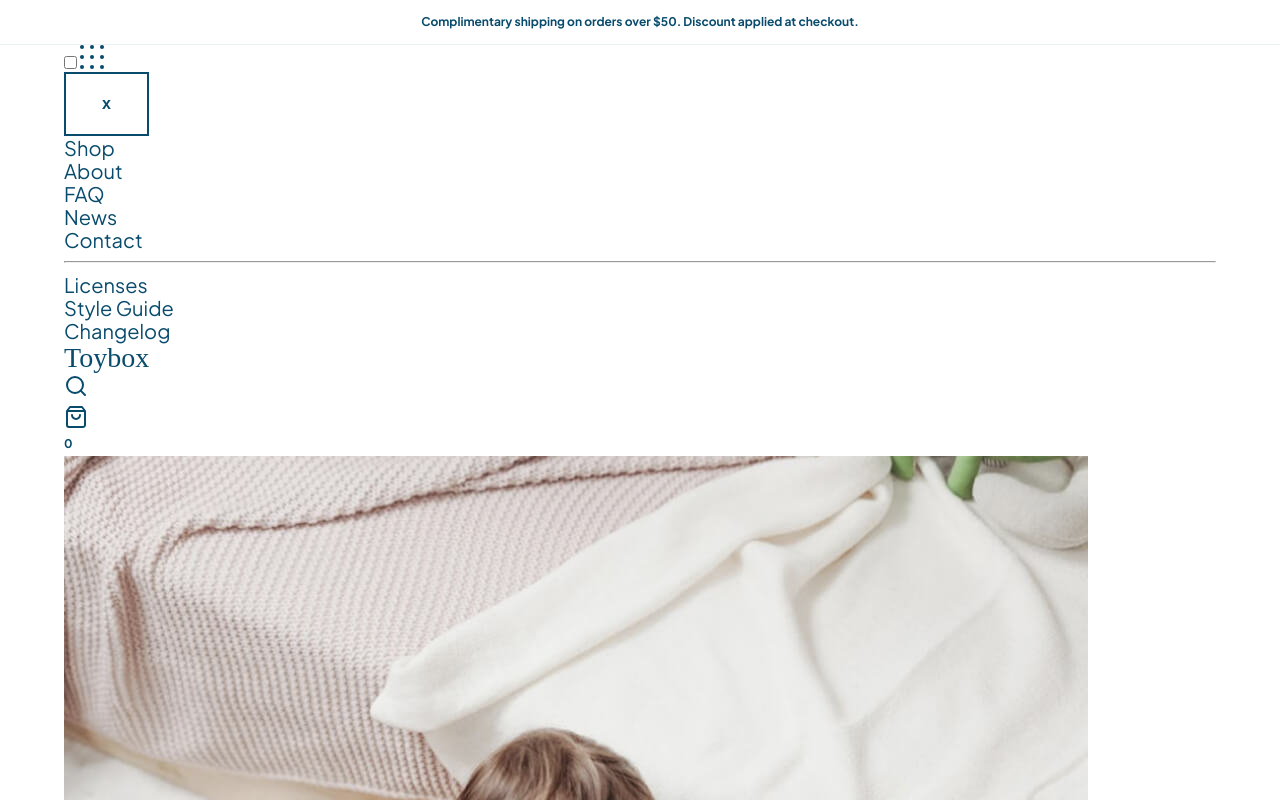
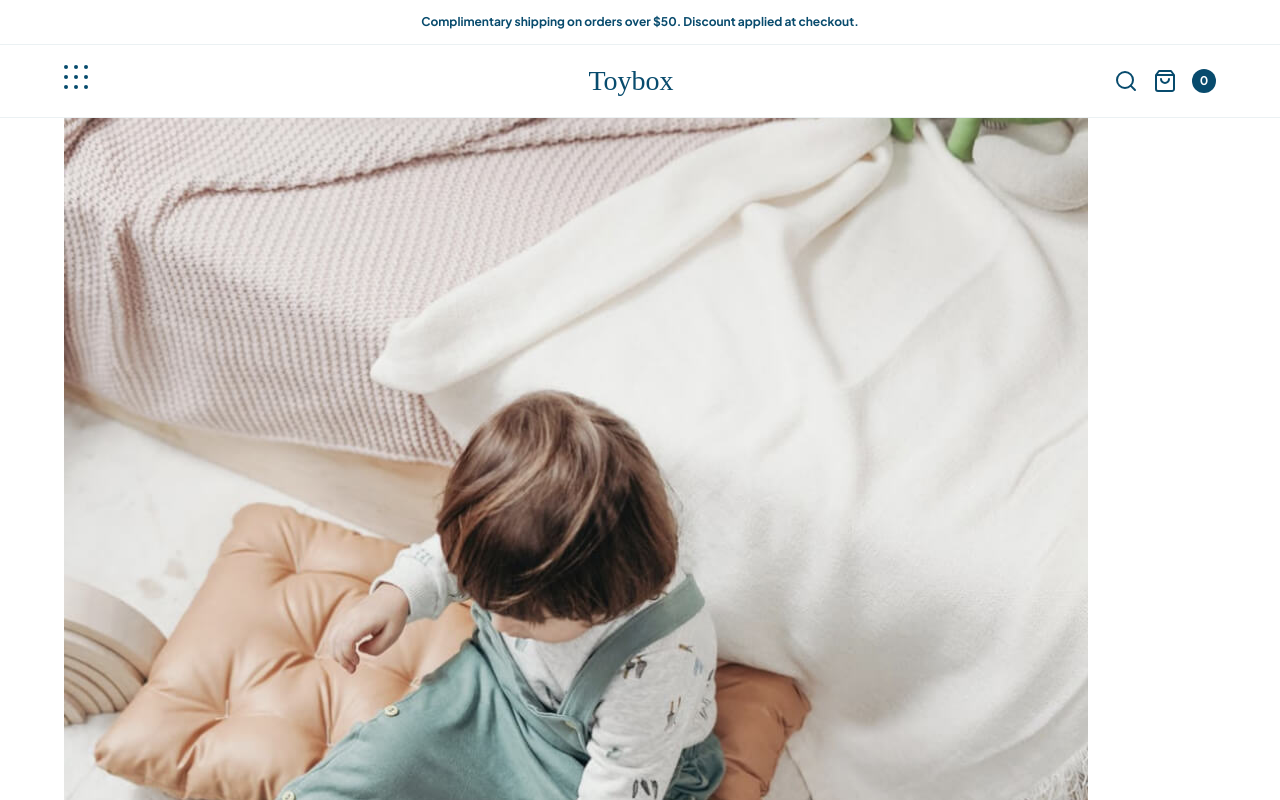
Before and after one commit to Cristina-Codes/eCommerce, a plain HTML site: page index.html in a window 1280 px wide. Shown: the top 800 px of the page. Drawn offline with Linux system fonts and the light colour scheme; files whose address does not match are found by name; a web font is replaced by a local one.

Commit message:
Nav bar styling completed

```diff
--- a/styles/sass/partials/_nav.scss
+++ b/styles/sass/partials/_nav.scss
@@ -4,3 +4,129 @@
   border-bottom: 1px solid rgba(8, 75, 109, 0.08);
   // color picker shows this as an rgb vs. an rgba - ask your designer
 }
+
+.navBar {
+  position: sticky;
+  top: 0;
+  z-index: 10;
+  border-bottom: 1px solid rgba(8, 75, 109, 0.08);
+  background-color: $solidWhite;
+
+  .wrapper {
+    display: flex;
+    justify-content: space-between;
+    padding: 20px 0;
+  }
+
+  .searchCart {
+    display: flex;
+    align-items: center;
+
+    .searchIcon,
+    .bagIcon {
+      margin-right: 15px;
+    }
+  }
+
+  a {
+    display: flex;
+  }
+
+  .logo {
+    margin-left: 60px;
+  }
+
+  .counter p {
+      width: 24px;
+      height: 24px;
+      background: $primary;
+      color: $solidWhite;
+      text-align: center;
+      border-radius: 50%;
+    }
+
+    input[type=checkbox] {
+      opacity: 0;
+      position: absolute;
+      //visually gone and footprint gone, but accessible
+// ~ == following. the .slideOutNav following the checked input
+// generally following
+      &:checked ~ .slideOutNav {
+        left: 0;
+      }
+// + == adjacent. the focused input's direct sibling that is a label
+// directly following
+      &:focus + label { //when focused, find the label and give it a border
+        border: 1px dotted $primary;
+      }
+    }
+
+    label {
+      cursor: pointer;
+    }
+
+    .slideOutNav {
+      padding: 35px 50px;
+      border-right: 1px solid $secondary;
+      width: 100%;
+      max-width: 506px;
+      height: 100vh;
+      background-color: $primary;
+      color: $solidWhite;
+      display: flex;
+      flex-direction: column;
+      position: fixed;
+      top: 0;
+      left: -506px; //the final size of the slide out nav at the end
+      z-index: 20;
+      transition: 0.75s;
+
+      .buttonContainer {
+        display: flex;
+        justify-content: flex-end;
+
+        button {
+          font-size: 1.2rem;
+          font-weight: normal;
+          font-family: $bodyFont;
+          color: $solidWhite;
+          background-color: transparent;
+          padding: 10px 0 10px 20px;
+        }
+      }
+
+      hr {
+        width: 24px;
+        height: 2px;
+        margin: 36px 0;
+        background-color: $solidWhite;
+        border: none;
+      }
+
+      .mainMenu {
+        a {
+          font-family: "Young Serif";
+          font-size: 1.6rem;
+          line-height: 2.5rem;
+          &:hover,
+          &:focus {
+            color: rgba(255, 255, 255, 0.5);
+          }
+        }
+      }
+
+      .legal {
+        a {
+          font-family: "Jakarta Sans";
+          font-size: 0.8rem;
+          font-weight: bold;
+          line-height: 1.5rem;
+          color: rgba(255, 255, 255, 0.5);
+          &:hover,
+          &:focus {
+            color: rgba(255, 255, 255, 1);
+          }
+        }
+      }
+    }
+}
```
Also changed, not shown: styles/sass/styles.css, 1 other file.
